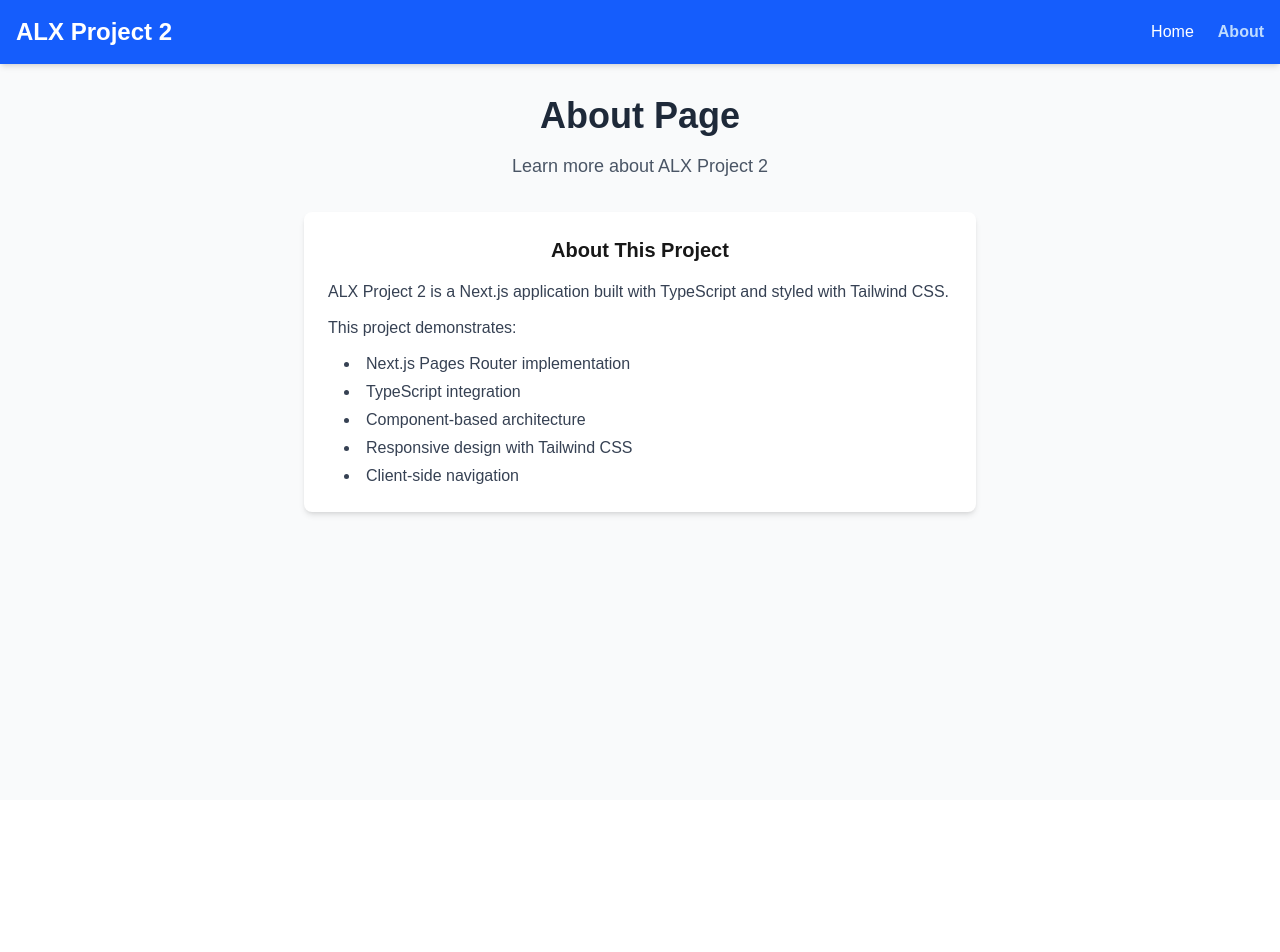
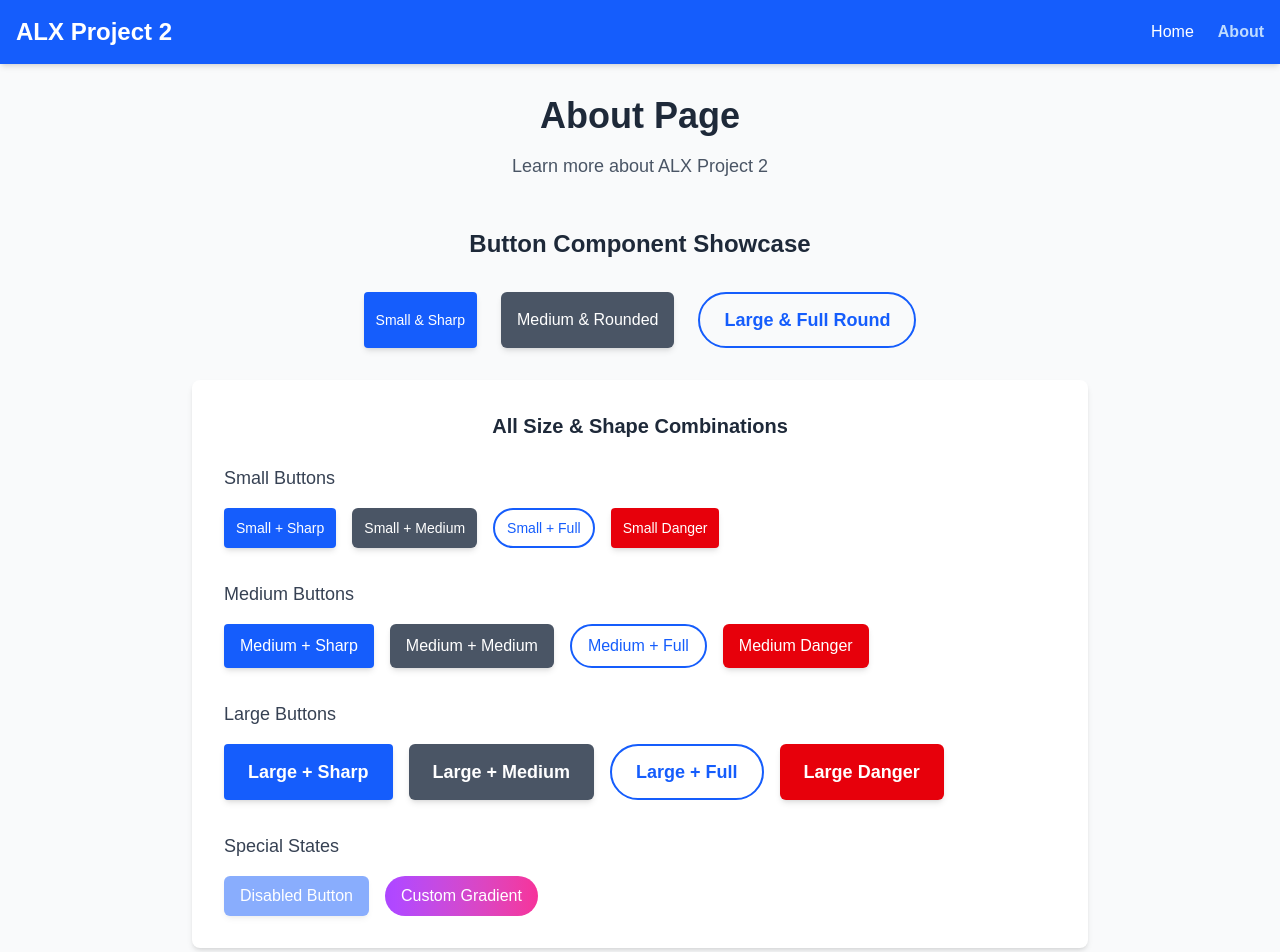
Before and after one commit to Wilsad/alx-project-0x02-setup, a Next.js app in the folder alx-project-0x02/: page /about in a window 1280 px wide. Shown: the top 952 px of the page. Before the commit the page ends 800 px from the top, so only its background shows below. Built offline with nearby package versions, Linux system fonts and the light colour scheme.

Commit message:
added button

```diff
--- /dev/null
+++ b/alx-project-0x02/components/common/Button.tsx
@@ -0,0 +1,60 @@
+import React from 'react';
+import { type ButtonProps } from '@/interfaces';
+
+const Button: React.FC<ButtonProps> = ({
+  children,
+  size,
+  shape,
+  variant = 'primary',
+  disabled = false,
+  onClick,
+  type = 'button',
+  className = '',
+}) => {
+  // Size classes
+  const sizeClasses = {
+    small: 'px-3 py-2 text-sm font-medium',
+    medium: 'px-4 py-2 text-base font-medium',
+    large: 'px-6 py-3 text-lg font-semibold',
+  };
+
+  // Shape classes
+  const shapeClasses = {
+    'rounded-sm': 'rounded-sm',
+    'rounded-md': 'rounded-md',
+    'rounded-full': 'rounded-full',
+  };
+
+  // Variant classes
+  const variantClasses = {
+    primary: 'bg-blue-600 text-white hover:bg-blue-700 focus:ring-blue-500 shadow-md',
+    secondary: 'bg-gray-600 text-white hover:bg-gray-700 focus:ring-gray-500 shadow-md',
+    outline: 'bg-transparent text-blue-600 border-2 border-blue-600 hover:bg-blue-600 hover:text-white focus:ring-blue-500',
+    danger: 'bg-red-600 text-white hover:bg-red-700 focus:ring-red-500 shadow-md',
+  };
+
+  // Base classes
+  const baseClasses = 'inline-flex items-center justify-center font-medium transition-all duration-200 focus:outline-none focus:ring-2 focus:ring-offset-2 disabled:opacity-50 disabled:cursor-not-allowed transform hover:scale-105 active:scale-95';
+
+  // Combine all classes
+  const buttonClasses = `
+    ${baseClasses}
+    ${sizeClasses[size]}
+    ${shapeClasses[shape]}
+    ${variantClasses[variant]}
+    ${className}
+  `.trim().replace(/\s+/g, ' ');
+
+  return (
+    <button
+      type={type}
+      disabled={disabled}
+      onClick={onClick}
+      className={buttonClasses}
+    >
+      {children}
+    </button>
+  );
+};
+
+export default Button;
--- a/alx-project-0x02/components/common/PostModal.tsx
+++ b/alx-project-0x02/components/common/PostModal.tsx
@@ -1,5 +1,6 @@
 import React, { useState, useEffect } from 'react';
 import { type PostModalProps } from '@/interfaces';
+import Button from './Button';
 
 const PostModal: React.FC<PostModalProps> = ({ isOpen, onClose, onSubmit }) => {
   const [title, setTitle] = useState('');
@@ -122,20 +123,24 @@ const PostModal: React.FC<PostModalProps> = ({ isOpen, onClose, onSubmit }) => {
             </div>
           </div>
 
-          {/* Modal Footer */}
+          {/* Modal Footer with Button Components */}
           <div className="flex justify-end space-x-3 mt-6 pt-4 border-t border-gray-200">
-            <button
-              type="button"
+            <Button
+              size="medium"
+              shape="rounded-md"
+              variant="secondary"
               onClick={onClose}
               disabled={isLoading}
-              className="px-4 py-2 text-sm font-medium text-gray-700 bg-gray-100 border border-gray-300 rounded-md hover:bg-gray-200 focus:outline-none focus:ring-2 focus:ring-gray-500 disabled:opacity-50 disabled:cursor-not-allowed transition-colors duration-200"
             >
               Cancel
-            </button>
-            <button
+            </Button>
+            <Button
+              size="medium"
+              shape="rounded-md"
+              variant="primary"
               type="submit"
               disabled={isLoading || !title.trim() || !content.trim()}
-              className="px-4 py-2 text-sm font-medium text-white bg-blue-600 border border-transparent rounded-md hover:bg-blue-700 focus:outline-none focus:ring-2 focus:ring-blue-500 disabled:opacity-50 disabled:cursor-not-allowed transition-colors duration-200 flex items-center"
+              className={isLoading ? 'cursor-wait' : ''}
             >
               {isLoading ? (
                 <>
@@ -148,7 +153,7 @@ const PostModal: React.FC<PostModalProps> = ({ isOpen, onClose, onSubmit }) => {
               ) : (
                 'Create Post'
               )}
-            </button>
+            </Button>
           </div>
         </form>
       </div>
--- a/alx-project-0x02/components/common/index.ts
+++ b/alx-project-0x02/components/common/index.ts
@@ -1,2 +1,3 @@
 export { default as Card } from './Card';
 export { default as PostModal } from './PostModal';
+export { default as Button } from './Button';
--- a/alx-project-0x02/interfaces/index.ts
+++ b/alx-project-0x02/interfaces/index.ts
@@ -32,3 +32,15 @@ export interface User {
     onClose: () => void;
     onSubmit: (post: Omit<Post, 'id' | 'createdAt'>) => void;
   }
+
+  // Button component props interface
+  export interface ButtonProps {
+    children: React.ReactNode;
+    size: 'small' | 'medium' | 'large';
+    shape: 'rounded-sm' | 'rounded-md' | 'rounded-full';
+    variant?: 'primary' | 'secondary' | 'outline' | 'danger';
+    disabled?: boolean;
+    onClick?: () => void;
+    type?: 'button' | 'submit' | 'reset';
+    className?: string;
+  }
--- a/alx-project-0x02/pages/about.tsx
+++ b/alx-project-0x02/pages/about.tsx
@@ -1,17 +1,159 @@
+import React, { useState } from 'react';
 import Header from '@/components/layout/Header';
+import Button from '@/components/common/Button';
 
 export default function About() {
+  const [clickedButton, setClickedButton] = useState<string | null>(null);
+
+  const handleButtonClick = (buttonName: string) => {
+    setClickedButton(buttonName);
+    setTimeout(() => setClickedButton(null), 2000);
+  };
+
   return (
     <div className="min-h-screen bg-gray-50">
       <Header />
       <main className="container mx-auto px-4 py-8">
-        <div className="text-center">
+        <div className="text-center mb-12">
           <h1 className="text-4xl font-bold text-gray-800 mb-4">
             About Page
           </h1>
           <p className="text-lg text-gray-600 mb-8">
             Learn more about ALX Project 2
           </p>
+        </div>
+
+        {/* Button Showcase Section */}
+        <div className="mb-12">
+          <h2 className="text-2xl font-bold text-gray-800 mb-8 text-center">
+            Button Component Showcase
+          </h2>
+
+          {/* Three Featured Buttons */}
+          <div className="flex flex-wrap justify-center gap-6 mb-8">
+            <Button
+              size="small"
+              shape="rounded-sm"
+              variant="primary"
+              onClick={() => handleButtonClick('Small Primary')}
+            >
+              Small & Sharp
+            </Button>
+
+            <Button
+              size="medium"
+              shape="rounded-md"
+              variant="secondary"
+              onClick={() => handleButtonClick('Medium Secondary')}
+            >
+              Medium & Rounded
+            </Button>
+
+            <Button
+              size="large"
+              shape="rounded-full"
+              variant="outline"
+              onClick={() => handleButtonClick('Large Outline')}
+            >
+              Large & Full Round
+            </Button>
+          </div>
+
+          {/* Click Feedback */}
+          {clickedButton && (
+            <div className="text-center mb-8">
+              <div className="inline-block bg-green-100 text-green-800 px-4 py-2 rounded-md border border-green-200">
+                You clicked: <strong>{clickedButton}</strong> button!
+              </div>
+            </div>
+          )}
+
+          {/* Complete Button Grid */}
+          <div className="bg-white p-8 rounded-lg shadow-md max-w-4xl mx-auto">
+            <h3 className="text-xl font-semibold mb-6 text-center text-gray-800">
+              All Size & Shape Combinations
+            </h3>
+
+            <div className="space-y-8">
+              {/* Small Buttons */}
+              <div>
+                <h4 className="text-lg font-medium mb-4 text-gray-700">Small Buttons</h4>
+                <div className="flex flex-wrap gap-4">
+                  <Button size="small" shape="rounded-sm" variant="primary">
+                    Small + Sharp
+                  </Button>
+                  <Button size="small" shape="rounded-md" variant="secondary">
+                    Small + Medium
+                  </Button>
+                  <Button size="small" shape="rounded-full" variant="outline">
+                    Small + Full
+                  </Button>
+                  <Button size="small" shape="rounded-sm" variant="danger">
+                    Small Danger
+                  </Button>
+                </div>
+              </div>
+
+              {/* Medium Buttons */}
+              <div>
+                <h4 className="text-lg font-medium mb-4 text-gray-700">Medium Buttons</h4>
+                <div className="flex flex-wrap gap-4">
+                  <Button size="medium" shape="rounded-sm" variant="primary">
+                    Medium + Sharp
+                  </Button>
+                  <Button size="medium" shape="rounded-md" variant="secondary">
+                    Medium + Medium
+                  </Button>
+                  <Button size="medium" shape="rounded-full" variant="outline">
+                    Medium + Full
+                  </Button>
+                  <Button size="medium" shape="rounded-md" variant="danger">
+                    Medium Danger
+                  </Button>
+                </div>
+              </div>
+
+              {/* Large Buttons */}
+              <div>
+                <h4 className="text-lg font-medium mb-4 text-gray-700">Large Buttons</h4>
+                <div className="flex flex-wrap gap-4">
+                  <Button size="large" shape="rounded-sm" variant="primary">
+                    Large + Sharp
+                  </Button>
+                  <Button size="large" shape="rounded-md" variant="secondary">
+                    Large + Medium
+                  </Button>
+                  <Button size="large" shape="rounded-full" variant="outline">
+                    Large + Full
+                  </Button>
+                  <Button size="large" shape="rounded-md" variant="danger">
+                    Large Danger
+                  </Button>
+                </div>
+              </div>
+
+              {/* Special States */}
+              <div>
+                <h4 className="text-lg font-medium mb-4 text-gray-700">Special States</h4>
+                <div className="flex flex-wrap gap-4">
+                  <Button size="medium" shape="rounded-md" variant="primary" disabled>
+                    Disabled Button
+                  </Button>
+                  <Button
+                    size="medium"
+                    shape="rounded-full"
+                    variant="outline"
+                    className="bg-gradient-to-r from-purple-500 to-pink-500 text-white border-none hover:from-purple-600 hover:to-pink-600"
+                  >
+                    Custom Gradient
+                  </Button>
+                </div>
+              </div>
+            </div>
+          </div>
+        </div>
+
+        {/* Project Information */}
         <div className="bg-white p-6 rounded-lg shadow-md max-w-2xl mx-auto">
           <h2 className="text-xl font-semibold mb-4">About This Project</h2>
           <div className="text-left space-y-3 text-gray-700">
@@ -24,12 +166,32 @@ export default function About() {
             </p>
             <ul className="list-disc list-inside ml-4 space-y-1">
               <li>Next.js Pages Router implementation</li>
-                <li>TypeScript integration</li>
-                <li>Component-based architecture</li>
+              <li>TypeScript integration with proper interfaces</li>
+              <li>Reusable component architecture</li>
+              <li>Dynamic modal components with form handling</li>
               <li>Responsive design with Tailwind CSS</li>
-                <li>Client-side navigation</li>
+              <li>Client-side navigation and state management</li>
+              <li>Flexible Button component with multiple variants</li>
             </ul>
           </div>
+
+          <div className="mt-6 flex justify-center space-x-4">
+            <Button
+              size="medium"
+              shape="rounded-md"
+              variant="primary"
+              onClick={() => window.location.href = '/home'}
+            >
+              Go to Home
+            </Button>
+            <Button
+              size="medium"
+              shape="rounded-md"
+              variant="outline"
+              onClick={() => window.location.href = '/'}
+            >
+              Back to Landing
+            </Button>
           </div>
         </div>
       </main>
```
Lines whose indentation alone changed are shown as unchanged.
